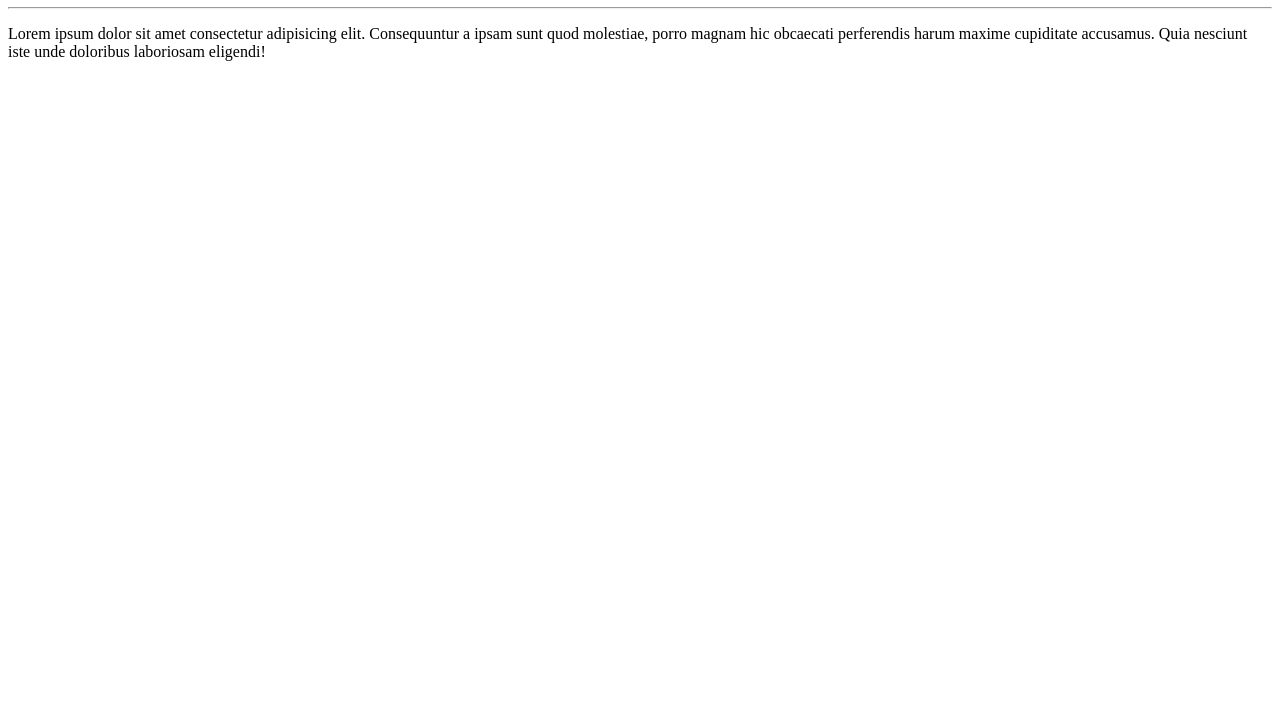
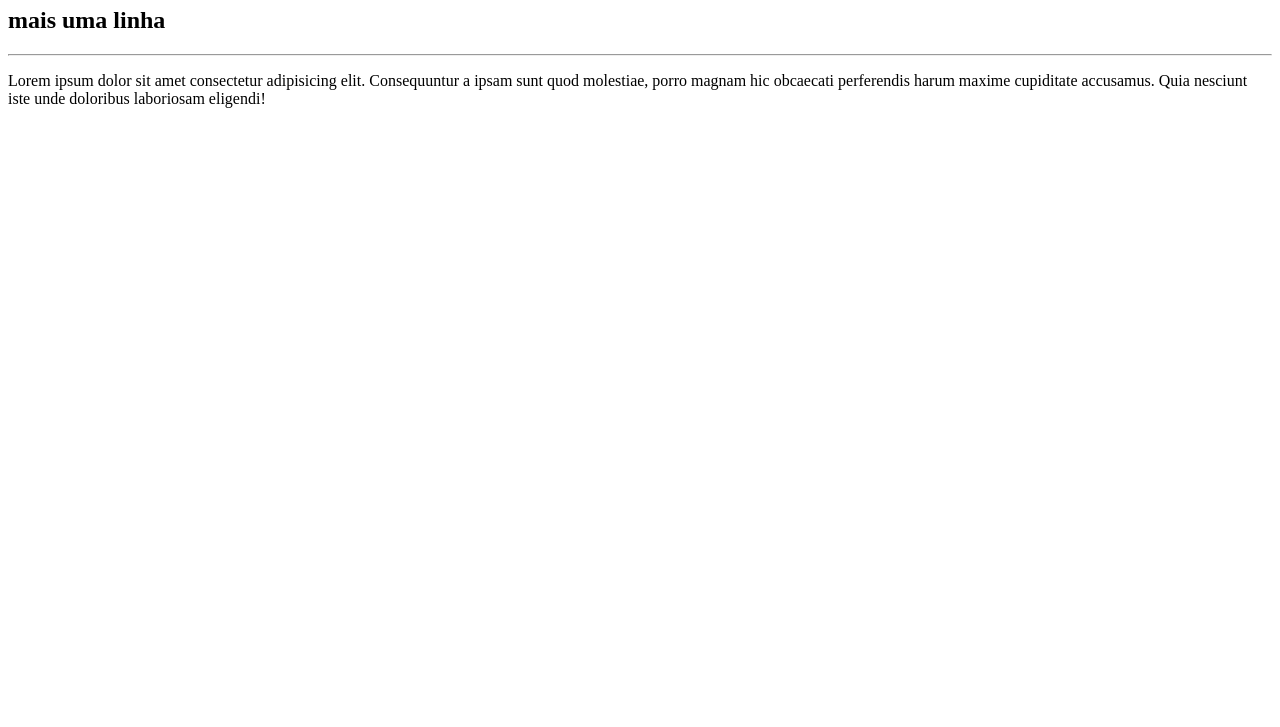
Before and after one commit to gallaodev/MYFIRSTWORKSPACE, a plain HTML site: page HTML_CSS/index.html in a window 1280 px wide. Shown: the part 73-800 px from the top of the page. Drawn offline with Linux system fonts and the light colour scheme.

Commit message:
coloquei mais uma linha

```diff
--- a/HTML_CSS/index.html
+++ b/HTML_CSS/index.html
@@ -8,6 +8,7 @@
 </head>
 <body>
     <h1>Como esta facil fazer HTML</h1>
+    <h2>mais uma linha</h2>
     <hr>
     <p>Lorem ipsum dolor sit amet consectetur adipisicing elit. Consequuntur a ipsam sunt quod molestiae, porro magnam hic obcaecati perferendis harum maxime cupiditate accusamus. Quia nesciunt iste unde doloribus laboriosam eligendi!</p>
 
```
